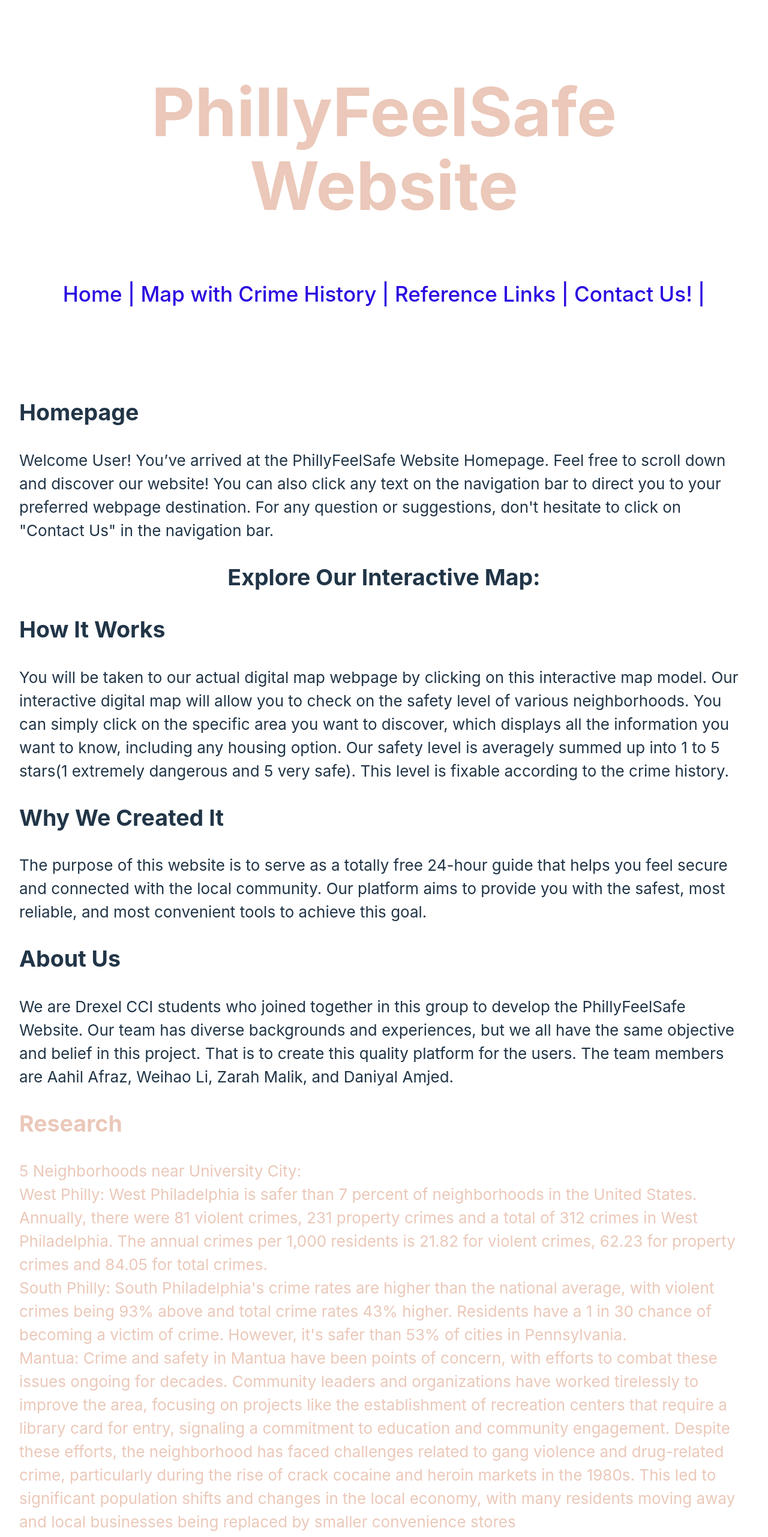
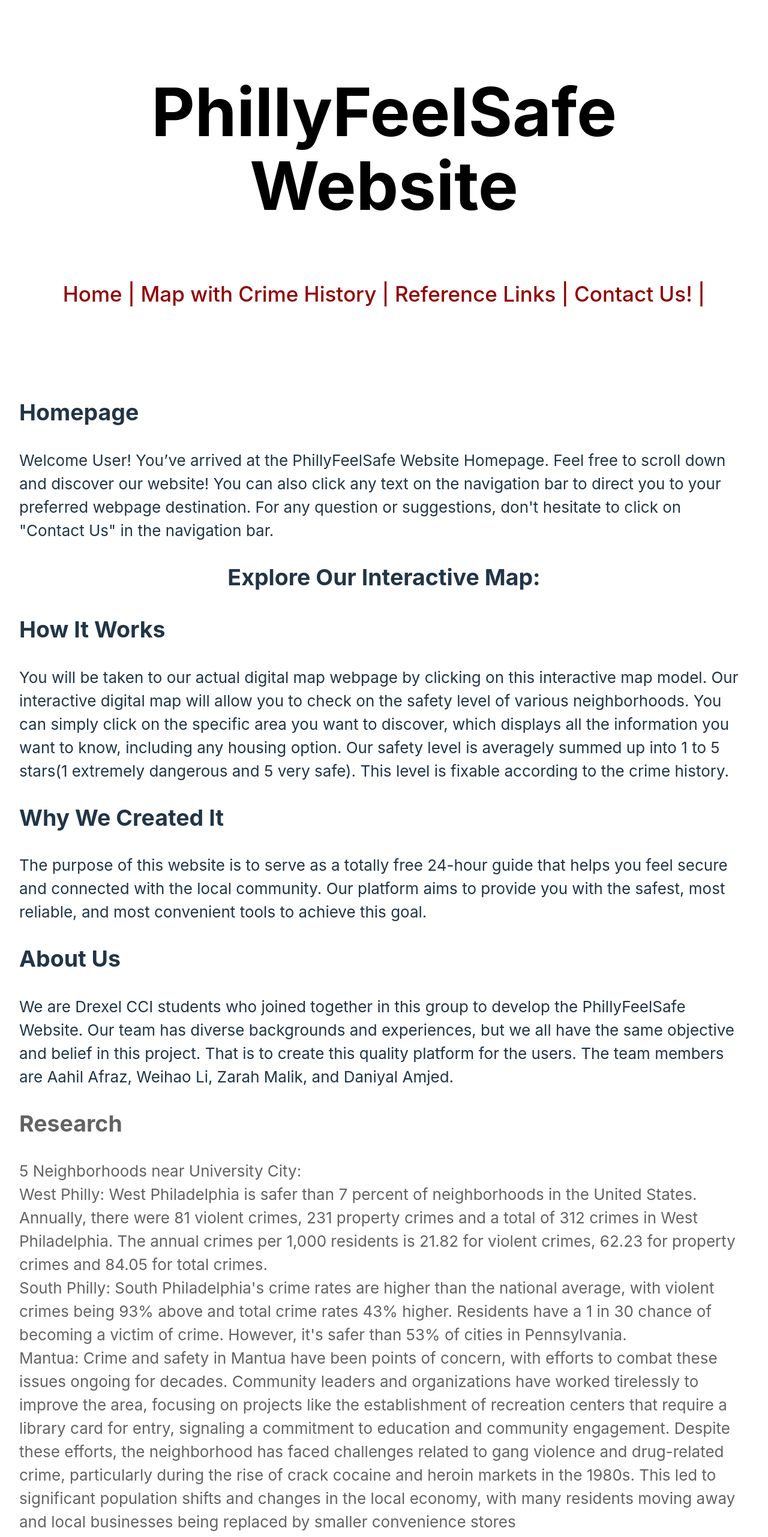
Before and after one commit to stranmirror/PhillyFeelSafe, a React (Vite) app in the folder vite-project/: page / in a window 1280 px wide. Shown: the top 2563 px of the page at 60% size. Built offline with nearby package versions, Linux system fonts and the light colour scheme.

Commit message:
Color Changes CSS- Aahil Afraz

```diff
--- a/vite-project/src/index.css
+++ b/vite-project/src/index.css
@@ -5,7 +5,7 @@
 
   color-scheme: light dark;
   color: rgba(0, 0, 0, 0.87);
-  background-color: #6f6060;
+  background-color: #656565;
 
   font-synthesis: none;
   text-rendering: optimizeLegibility;
@@ -15,11 +15,11 @@
 
 a {
   font-weight: 500;
-  color: #2909e0;
+  color: #910303;
   text-decoration: inherit;
 }
 a:hover {
-  color: #00bd03;
+  color: #000000;
 }
 
 body {
@@ -33,10 +33,10 @@
 h1 {
   font-size: 3.2em;
   line-height: 1.1;
-  color: #ebc8b9;
+  color: #000000;
 }
 #Research {
-  color: #ebc8b9;
+  color: #0000009c;
 }
 
 
@@ -52,7 +52,7 @@
   transition: border-color 0.25s;
 }
 button:hover {
-  border-color: #cb1717;
+  border-color: #ad0505;
 }
 button:focus,
 button:focus-visible {
```
